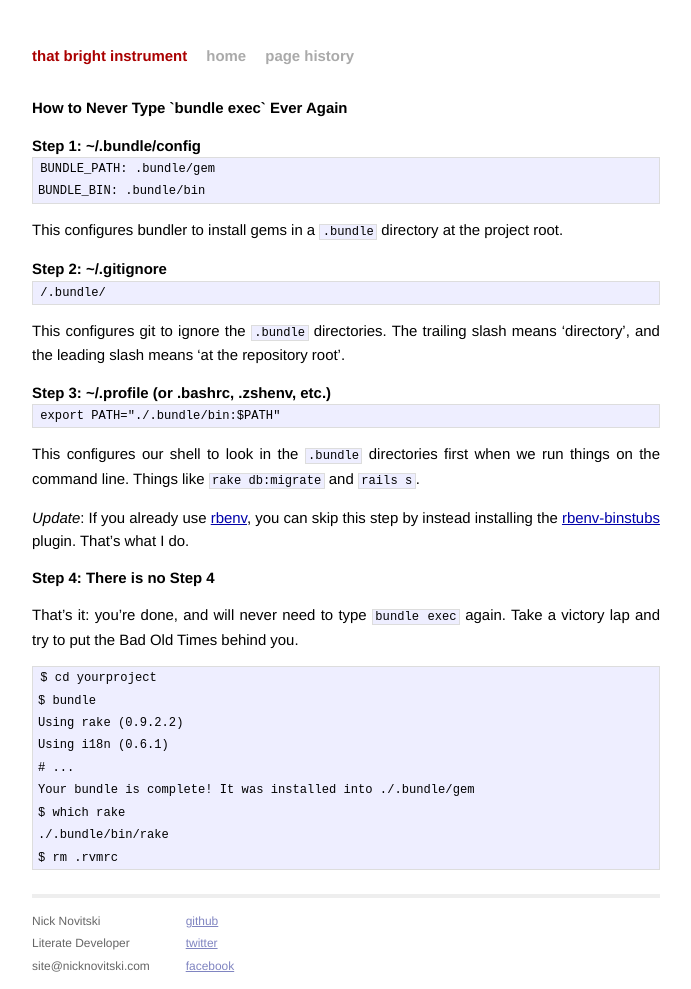
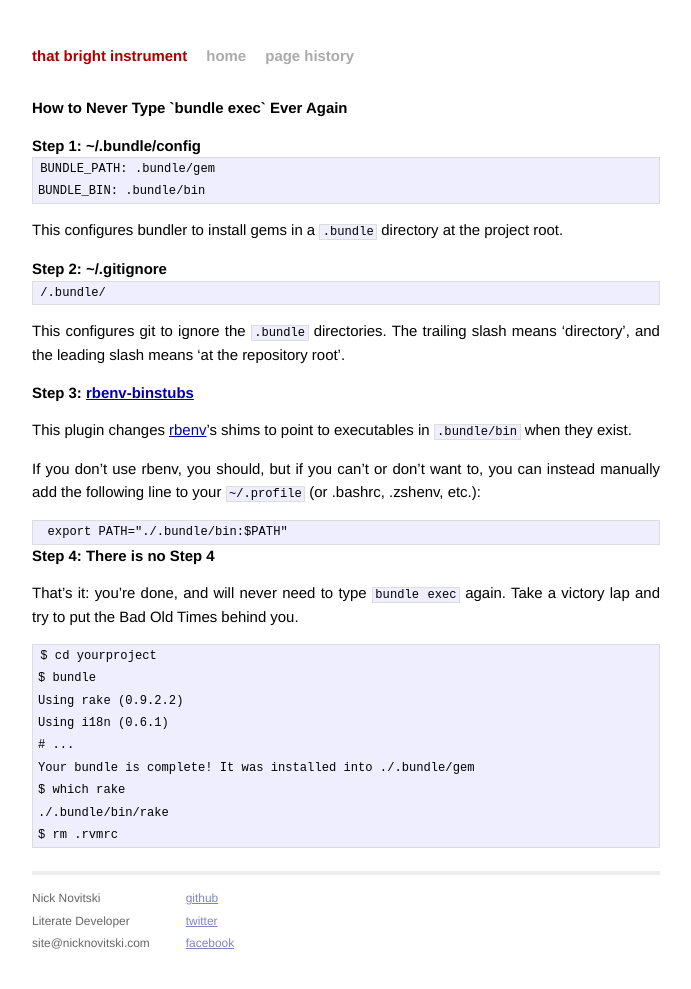
Before and after one commit to nicknovitski/nicknovitski.github.io, a Jekyll site: the page built from _posts/2012-10-19-how-to-never-type-bundle-exec-ever-again.md, in a window 1280 px wide. Shown: the whole page, without its empty margins (294-985 px from the left). Built offline with Jekyll 4.4.1, drawn with Linux system fonts in a browser that asks for light colours; after the commit the page ends 967 px from its top, so only the background shows below that.

Commit message:
don't talk about 'updating' the post

```diff
--- a/_posts/2012-10-19-how-to-never-type-bundle-exec-ever-again.md
+++ b/_posts/2012-10-19-how-to-never-type-bundle-exec-ever-again.md
@@ -14,14 +14,14 @@ This configures bundler to install gems in a `.bundle` directory at the project
 
 This configures git to ignore the `.bundle` directories.  The trailing slash means 'directory', and the leading slash means 'at the repository root'.
 
-## Step 3: ~/.profile (or .bashrc, .zshenv, etc.)
+## Step 3: [rbenv-binstubs](https://github.com/ianheggie/rbenv-binstubs)
 
-    export PATH="./.bundle/bin:$PATH"
+This plugin changes [rbenv](https://github.com/sstephenson/rbenv)'s shims to
+point to executables in `.bundle/bin` when they exist.
 
-This configures our shell to look in the `.bundle` directories first when we
-run things on the command line. Things like `rake db:migrate` and `rails s`.
+If you don't use rbenv, you should, but if you can't or don't want to, you can instead manually add the following line to your `~/.profile` (or .bashrc, .zshenv, etc.):
 
-*Update*: If you already use [rbenv](https://github.com/sstephenson/rbenv), you can skip this step by instead installing the [rbenv-binstubs](https://github.com/ianheggie/rbenv-binstubs) plugin.  That's what I do.
+     export PATH="./.bundle/bin:$PATH"
 
 ## Step 4: There is no Step 4
 
```
